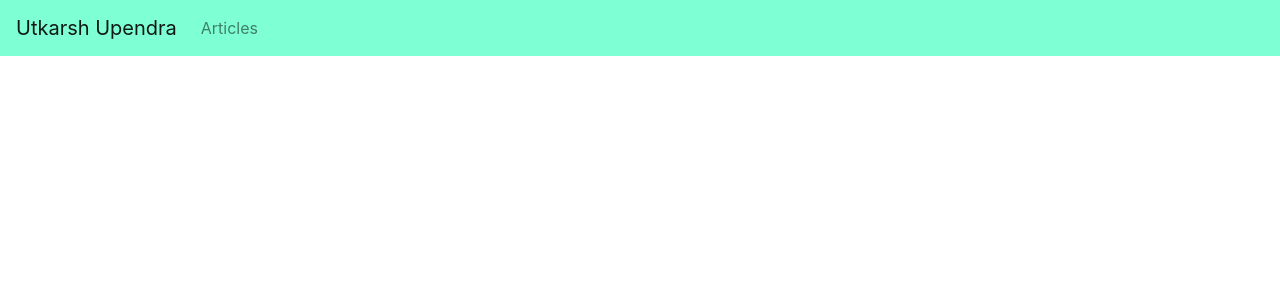
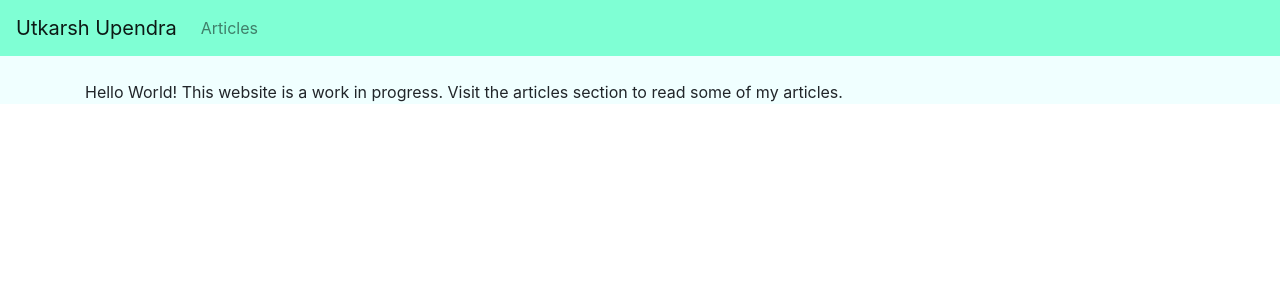
Before and after one commit to utkarshupendra/me, a React (Create React App) app: page /#/ in a window 1280 px wide. Shown: the top 300 px of the page. Built offline with nearby package versions, Linux system fonts and the light colour scheme.

Commit message:
Changing icon and title

```diff
--- a/public/index.html
+++ b/public/index.html
@@ -2,7 +2,7 @@
 <html lang="en">
   <head>
     <meta charset="utf-8" />
-    <link rel="icon" href="%PUBLIC_URL%/favicon.ico" />
+    <link rel="icon" href="%PUBLIC_URL%/background.jpg" />
     <meta name="viewport" content="width=device-width, initial-scale=1" />
     <meta name="theme-color" content="#000000" />
     <meta
@@ -24,7 +24,7 @@
       work correctly both with client-side routing and a non-root public URL.
       Learn how to configure a non-root public URL by running `npm run build`.
     -->
-    <title>React App</title>
+    <title>Utkarsh Upendra</title>
   </head>
   <body>
     <noscript>You need to enable JavaScript to run this app.</noscript>
--- a/src/App.js
+++ b/src/App.js
@@ -1,4 +1,3 @@
-import logo from './logo.svg';
 import './App.css';
 import Header from './components/header';
 
--- /dev/null
+++ b/src/components/default.js
@@ -0,0 +1,12 @@
+import React from 'react';
+import { Container } from 'react-bootstrap';
+
+export default function Default(props) {
+    return(
+        <div>
+      <Container className="articles">
+      Hello World! This website is a work in progress. Visit the articles section to read some of my articles.
+      </Container>
+      </div>
+    )
+}
--- a/src/components/header.js
+++ b/src/components/header.js
@@ -2,7 +2,8 @@ import React from 'react';
 import Nav from 'react-bootstrap/Nav';
 import Navbar from 'react-bootstrap/Navbar';
 import Articles from './articles';
-import { HashRouter, Route, Link } from "react-router-dom";
+import Default from './default'
+import { HashRouter, Route, Link, Switch } from "react-router-dom";
 
 
 export default function Header() {
@@ -20,9 +21,14 @@ export default function Header() {
   </Navbar.Collapse>
   </Navbar>
   <div>
+      <Switch>
+        <Route exact path="/">
+            <Default />
+          </Route>
           <Route path="/articles">
             <Articles />
           </Route>
+          </Switch>
           </div>
           </div>
           </HashRouter>
--- a/src/index.css
+++ b/src/index.css
@@ -12,10 +12,6 @@ code {
     monospace;
 }
 
-.global {
-  background-image: url("./background.jpg");
-}
-
 .header {
   background-color: aquamarine;
   position: fixed;
```
Also changed, not shown: public/background.jpg (renamed from src/background.jpg), public/manifest.json, 1 other file (tests, documents, lock files or other folders).
